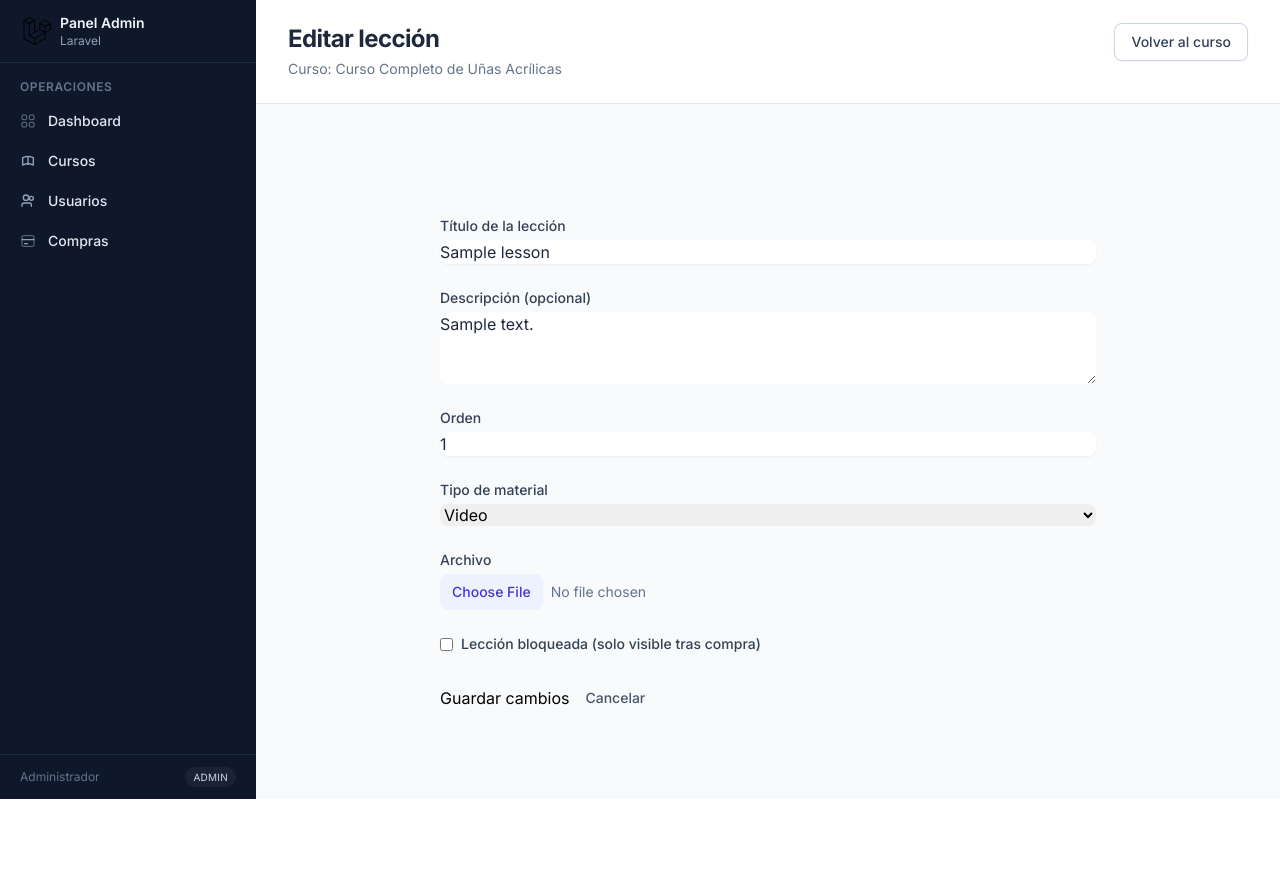
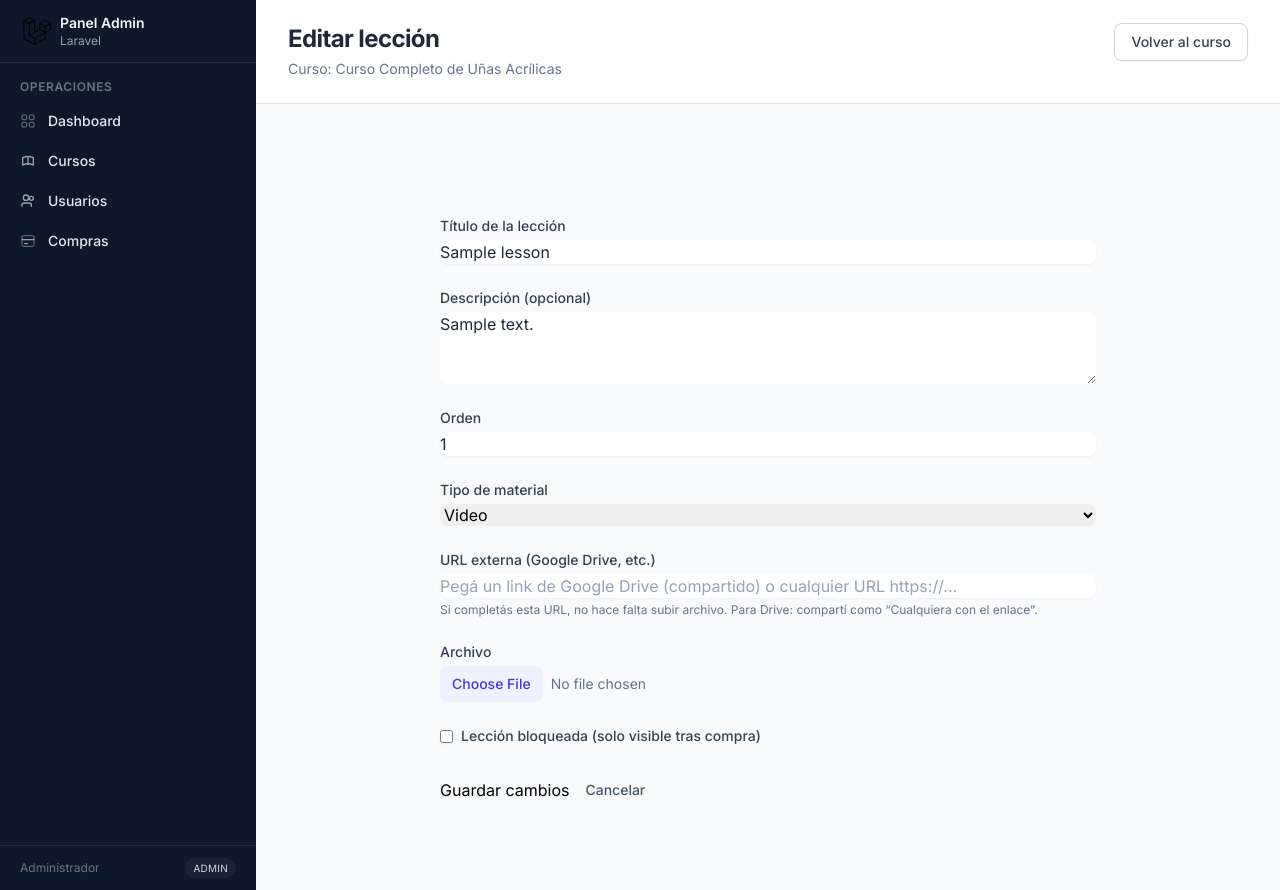
Before and after one commit to Smansilla98/SistemaCursos, a Laravel app: page /admin/lessons/1/edit in a window 1280 px wide. Shown: the part 66-956 px from the top of the page. Before the commit the page ends 865 px from the top, so only its background shows below. Run offline with Laravel 12, Linux system fonts and the light colour scheme; a user stored in the database is signed in; data comes from the database, SQL or seed files in the repository; tables that the repository leaves empty hold one stand-in row (values such as "Sample post"); parts of the project's set-up code (start-up, migrations or seed data) failed here and were passed over; some libraries are stand-ins or nearby versions.

Commit message:
fixes visualizaciones

```diff
--- a/app/Http/Controllers/Admin/CourseController.php
+++ b/app/Http/Controllers/Admin/CourseController.php
@@ -7,6 +7,7 @@ use App\Models\Course;
 use App\Models\Lesson;
 use Illuminate\Http\Request;
 use Illuminate\Support\Facades\Storage;
+use Illuminate\Validation\ValidationException;
 
 class CourseController extends Controller
 {
@@ -102,20 +103,36 @@ class CourseController extends Controller
             'order' => 'required|integer|min:0',
             'file_type' => 'required|in:' . implode(',', Lesson::fileTypes()),
             'is_locked' => 'boolean',
+            // Permite recursos externos (Drive) sin subir archivo
+            'url' => 'nullable|url|max:2000',
+            'file' => 'nullable|file|max:' . (self::LESSON_FILE_MAX_MB * 1024),
         ];
-
-        if ($request->input('file_type') === Lesson::TYPE_LINK) {
-            $rules['url'] = 'required|url|max:2000';
-        } else {
-            $rules['file'] = 'required|file|max:' . (self::LESSON_FILE_MAX_MB * 1024);
-        }
 
         $validated = $request->validate($rules);
 
+        // Validación cruzada: link => requiere url; otros => requiere (file o url)
+        $hasFile = $request->hasFile('file');
+        $hasUrl = !empty($validated['url']);
+        if ($validated['file_type'] === Lesson::TYPE_LINK) {
+            if (!$hasUrl) {
+                throw ValidationException::withMessages(['url' => 'La URL es obligatoria para el tipo Enlace.']);
+            }
+            if ($hasFile) {
+                throw ValidationException::withMessages(['file' => 'Para el tipo Enlace no se sube archivo.']);
+            }
+        } else {
+            if (!($hasFile || $hasUrl)) {
+                throw ValidationException::withMessages([
+                    'file' => 'Subí un archivo o pegá una URL externa (por ejemplo Google Drive).',
+                    'url' => 'Pegá una URL externa o subí un archivo.',
+                ]);
+            }
+        }
+
         $filePath = null;
-        if ($validated['file_type'] === Lesson::TYPE_LINK) {
+        if ($hasUrl) {
             $filePath = $validated['url'];
-        } else {
+        } elseif ($hasFile) {
             $filePath = $request->file('file')->store('lessons', 'public');
         }
 
@@ -148,31 +165,47 @@ class CourseController extends Controller
             'order' => 'required|integer|min:0',
             'file_type' => 'required|in:' . implode(',', Lesson::fileTypes()),
             'is_locked' => 'boolean',
+            'url' => 'nullable|url|max:2000',
+            'file' => 'nullable|file|max:' . (self::LESSON_FILE_MAX_MB * 1024),
         ];
-
-        if ($request->input('file_type') === Lesson::TYPE_LINK) {
-            $rules['url'] = 'required|url|max:2000';
-        } else {
-            // Si antes era enlace, ahora debe subir archivo
-            $rules['file'] = $lesson->isLink()
-                ? 'required|file|max:' . (self::LESSON_FILE_MAX_MB * 1024)
-                : 'nullable|file|max:' . (self::LESSON_FILE_MAX_MB * 1024);
-        }
 
         $validated = $request->validate($rules);
 
+        $hasFile = $request->hasFile('file');
+        $hasUrl = !empty($validated['url']);
+
+        if ($validated['file_type'] === Lesson::TYPE_LINK) {
+            if (!$hasUrl) {
+                throw ValidationException::withMessages(['url' => 'La URL es obligatoria para el tipo Enlace.']);
+            }
+            if ($hasFile) {
+                throw ValidationException::withMessages(['file' => 'Para el tipo Enlace no se sube archivo.']);
+            }
+        } else {
+            // Si cambia de enlace a archivo sin URL, necesita un archivo
+            if (!($hasFile || $hasUrl) && ($lesson->isLink() || $lesson->isExternal())) {
+                throw ValidationException::withMessages([
+                    'file' => 'Subí un archivo o pegá una URL externa.',
+                    'url' => 'Pegá una URL externa o subí un archivo.',
+                ]);
+            }
+        }
+
         $filePath = $lesson->file_path;
 
-        if ($validated['file_type'] === Lesson::TYPE_LINK) {
-            if ($lesson->file_path && ! $lesson->isLink()) {
+        if ($hasUrl) {
+            if ($lesson->file_path && ! $lesson->isExternal() && ! $lesson->isLink()) {
                 Storage::disk('public')->delete($lesson->file_path);
             }
             $filePath = $validated['url'];
-        } elseif ($request->hasFile('file')) {
-            if ($lesson->file_path && ! $lesson->isLink()) {
+        } elseif ($hasFile) {
+            if ($lesson->file_path && ! $lesson->isExternal() && ! $lesson->isLink()) {
                 Storage::disk('public')->delete($lesson->file_path);
             }
             $filePath = $request->file('file')->store('lessons', 'public');
+        } elseif ($validated['file_type'] === Lesson::TYPE_LINK) {
+            // Ya validado: debe existir url
+            $filePath = $validated['url'];
         }
         // Si es archivo y no subió uno nuevo, se mantiene file_path actual
 
@@ -193,7 +226,8 @@ class CourseController extends Controller
     {
         $course = $lesson->course;
 
-        if ($lesson->file_path && ! $lesson->isLink()) {
+        // Sólo borrar si es un archivo local en storage
+        if ($lesson->file_path && ! $lesson->isExternal() && ! $lesson->isLink()) {
             Storage::disk('public')->delete($lesson->file_path);
         }
 
--- a/app/Models/Lesson.php
+++ b/app/Models/Lesson.php
@@ -83,12 +83,84 @@ class Lesson extends Model
         return $this->file_type === self::TYPE_LINK;
     }
 
-    /** URL para que el estudiante abra el recurso (archivo en storage o enlace externo) */
+    /** True si el recurso se guarda como URL externa (p.ej. Drive) */
+    public function isExternal(): bool
+    {
+        return is_string($this->file_path)
+            && ($this->file_path !== '')
+            && (str_starts_with($this->file_path, 'http://') || str_starts_with($this->file_path, 'https://'));
+    }
+
+    /** URL “cruda” (storage o URL externa). Útil para descargas/abrir en nueva pestaña. */
     public function getResourceUrlAttribute(): string
     {
+        if ($this->file_path && $this->isExternal()) {
+            return $this->file_path;
+        }
+        // Compat: antes 'link' aceptaba sin esquema (ej: www...)
         if ($this->isLink() && $this->file_path) {
             return str_starts_with($this->file_path, 'http') ? $this->file_path : 'https://' . $this->file_path;
         }
         return $this->file_path ? asset('storage/' . $this->file_path) : '#';
     }
+
+    /** Si es un link de Google Drive/Docs, lo convertimos a un embed/preview */
+    public function isGoogleDrive(): bool
+    {
+        $url = $this->getResourceUrlAttribute();
+        return str_contains($url, 'drive.google.com') || str_contains($url, 'docs.google.com');
+    }
+
+    /** URL para embeber en iframe (Drive preview / Docs preview / o URL cruda) */
+    public function getEmbedUrlAttribute(): string
+    {
+        $url = $this->getResourceUrlAttribute();
+        if (! $this->isExternal()) {
+            return $url;
+        }
+
+        $id = $this->extractGoogleDriveId($url);
+        if ($id) {
+            // Archivos (drive): /file/d/{id}/preview
+            if (str_contains($url, 'drive.google.com')) {
+                return "https://drive.google.com/file/d/{$id}/preview";
+            }
+            // Docs/Sheets/Slides: /d/{id}/preview
+            if (preg_match('#docs\\.google\\.com/(document|spreadsheets|presentation)/d/([^/]+)#', $url, $m)) {
+                $type = $m[1];
+                return "https://docs.google.com/{$type}/d/{$id}/preview";
+            }
+        }
+
+        return $url;
+    }
+
+    /** URL directa de descarga para Drive (si aplica) */
+    public function getDownloadUrlAttribute(): ?string
+    {
+        $url = $this->getResourceUrlAttribute();
+        $id = $this->extractGoogleDriveId($url);
+        return $id ? "https://drive.google.com/uc?export=download&id={$id}" : null;
+    }
+
+    private function extractGoogleDriveId(string $url): ?string
+    {
+        // https://drive.google.com/file/d/{id}/view
+        if (preg_match('#drive\\.google\\.com/file/d/([^/]+)#', $url, $m)) {
+            return $m[1];
+        }
+        // https://drive.google.com/open?id={id}
+        if (preg_match('#drive\\.google\\.com/open\\?id=([^&]+)#', $url, $m)) {
+            return $m[1];
+        }
+        // https://drive.google.com/uc?id={id}&export=download
+        if (preg_match('#drive\\.google\\.com/uc\\?id=([^&]+)#', $url, $m)) {
+            return $m[1];
+        }
+        // https://docs.google.com/{type}/d/{id}/edit
+        if (preg_match('#docs\\.google\\.com/(document|spreadsheets|presentation)/d/([^/]+)#', $url, $m)) {
+            return $m[2];
+        }
+        return null;
+    }
 }
--- a/resources/views/admin/lessons/edit.blade.php
+++ b/resources/views/admin/lessons/edit.blade.php
@@ -44,18 +44,21 @@
                         <x-input-error class="mt-2" :messages="$errors->get('file_type')" />
                     </div>
 
-                    {{-- Enlace URL (solo si tipo = link) --}}
-                    <div id="wrap-url" class="{{ $lesson->file_type !== 'link' ? 'hidden' : '' }}">
-                        <x-input-label for="url" :value="__('URL del enlace')" />
-                        <x-text-input id="url" name="url" type="url" class="mt-1 block w-full" :value="old('url', $lesson->isLink() ? $lesson->file_path : '')" placeholder="https://..." />
+                    {{-- URL externa (Drive) opcional para cualquier tipo; obligatoria si tipo = link --}}
+                    <div id="wrap-url">
+                        <x-input-label for="url" :value="__('URL externa (Google Drive, etc.)')" />
+                        <x-text-input id="url" name="url" type="url" class="mt-1 block w-full" :value="old('url', ($lesson->isExternal() || $lesson->isLink()) ? $lesson->resource_url : '')" placeholder="Pegá un link de Google Drive (compartido) o cualquier URL https://..." />
                         <x-input-error class="mt-2" :messages="$errors->get('url')" />
+                        <p class="text-xs text-slate-500 mt-1">Si completás esta URL, no hace falta subir archivo. Para Drive: compartí como “Cualquiera con el enlace”.</p>
                     </div>
 
                     {{-- Archivo (si tipo es video, pdf, document, image) --}}
-                    <div id="wrap-file" class="{{ $lesson->file_type === 'link' ? 'hidden' : '' }}">
+                    <div id="wrap-file" class="{{ $lesson->file_type === 'link' ? 'opacity-60' : '' }}">
                         <x-input-label for="file" :value="__('Archivo')" />
-                        @if($lesson->file_path && !$lesson->isLink())
+                        @if($lesson->file_path && !$lesson->isExternal() && !$lesson->isLink())
                             <p class="text-sm text-slate-500 mt-1 mb-2">Actual: {{ basename($lesson->file_path) }}. Dejá vacío para mantenerlo.</p>
+                        @elseif($lesson->isExternal() || $lesson->isLink())
+                            <p class="text-sm text-slate-500 mt-1 mb-2">Actual: URL externa. Podés cambiarla arriba o subir un archivo para reemplazar.</p>
                         @endif
                         <input id="file" name="file" type="file" class="mt-1 block w-full text-sm text-slate-500 file:mr-2 file:py-2 file:px-3 file:rounded-lg file:border-0 file:text-sm file:font-medium file:bg-indigo-50 file:text-indigo-700" accept=".mp4,.webm,.mov,.pdf,.doc,.docx,.odt,.txt,.jpg,.jpeg,.png,.gif,.webp" />
                         <x-input-error class="mt-2" :messages="$errors->get('file')" />
@@ -78,12 +81,7 @@
     <script>
         document.getElementById('file_type').addEventListener('change', function() {
             var isLink = this.value === 'link';
-            document.getElementById('wrap-url').classList.toggle('hidden', !isLink);
-            document.getElementById('wrap-file').classList.toggle('hidden', isLink);
-            document.getElementById('file').required = !isLink;
-            document.getElementById('url').required = isLink;
+            document.getElementById('wrap-file').classList.toggle('opacity-60', isLink);
         });
-        document.getElementById('file').required = document.getElementById('file_type').value !== 'link';
-        document.getElementById('url').required = document.getElementById('file_type').value === 'link';
     </script>
 </x-app-layout>
```
Also changed, not shown: app/Http/Controllers/Student/CourseController.php (+14 -0 lines), resources/views/admin/courses/show.blade.php (+6 -9 lines), resources/views/student/courses/lesson.blade.php (+16 -12 lines).
